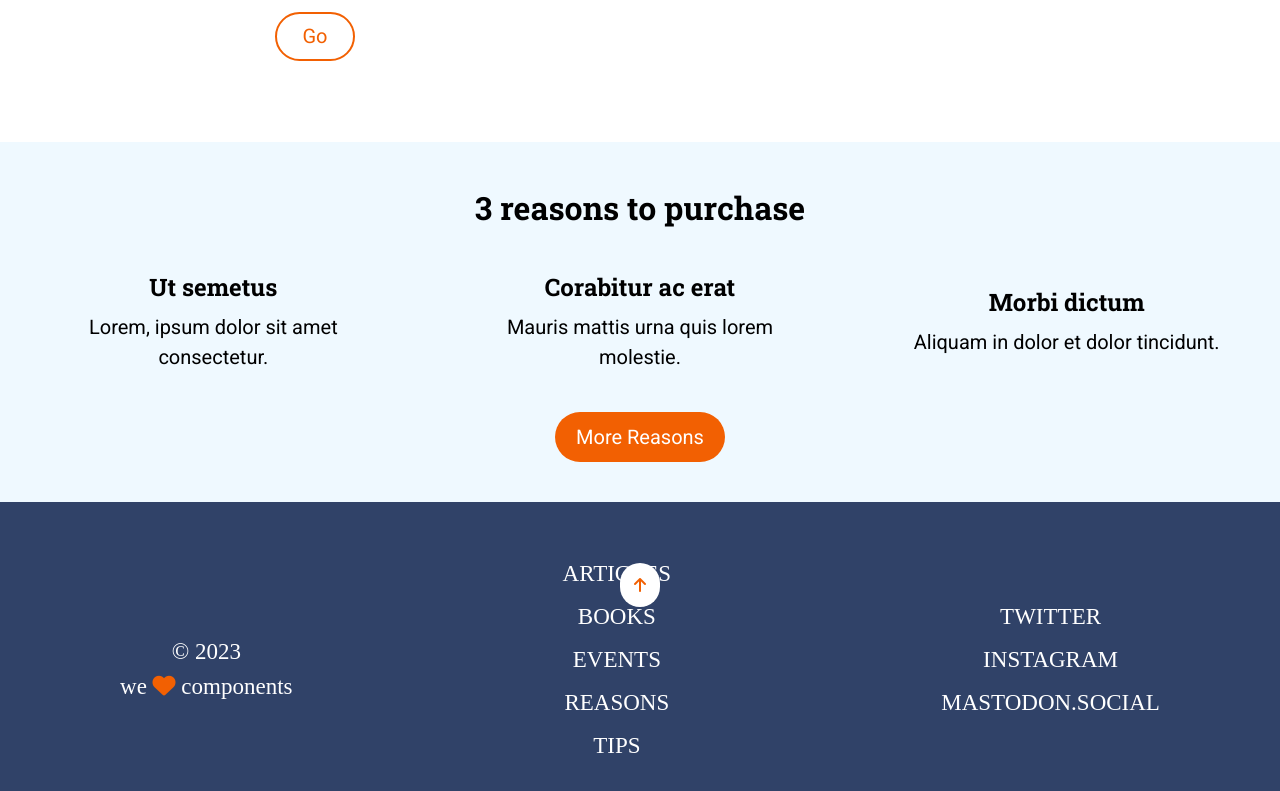
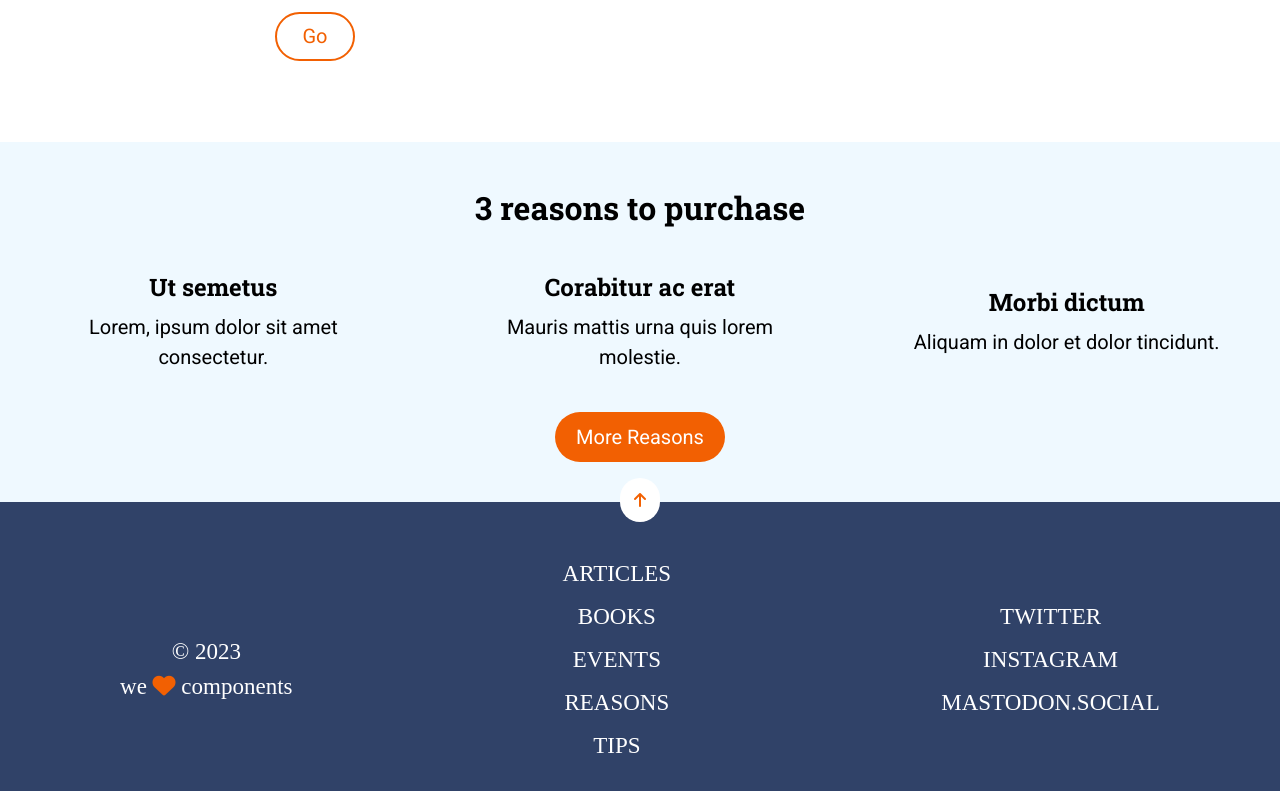
Before and after one commit to Adalab/modulo-1-evaluacion-final-AndreaFerreiro, a website: page docs/index.html in a window 1280 px wide. Shown: the part 1034-1825 px from the top of the page. Drawn offline with nearby package versions, Linux system fonts and the light colour scheme; files that its build step writes are made by us from their sources.

Commit message:
change position containerflecha

```diff
--- a/src/scss/layout/_footer.scss
+++ b/src/scss/layout/_footer.scss
@@ -91,5 +91,7 @@
             order: 1;
         }
     }
-
+    .container_flecha{
+        transform: translateY(-170px);
+    }
 }
```
